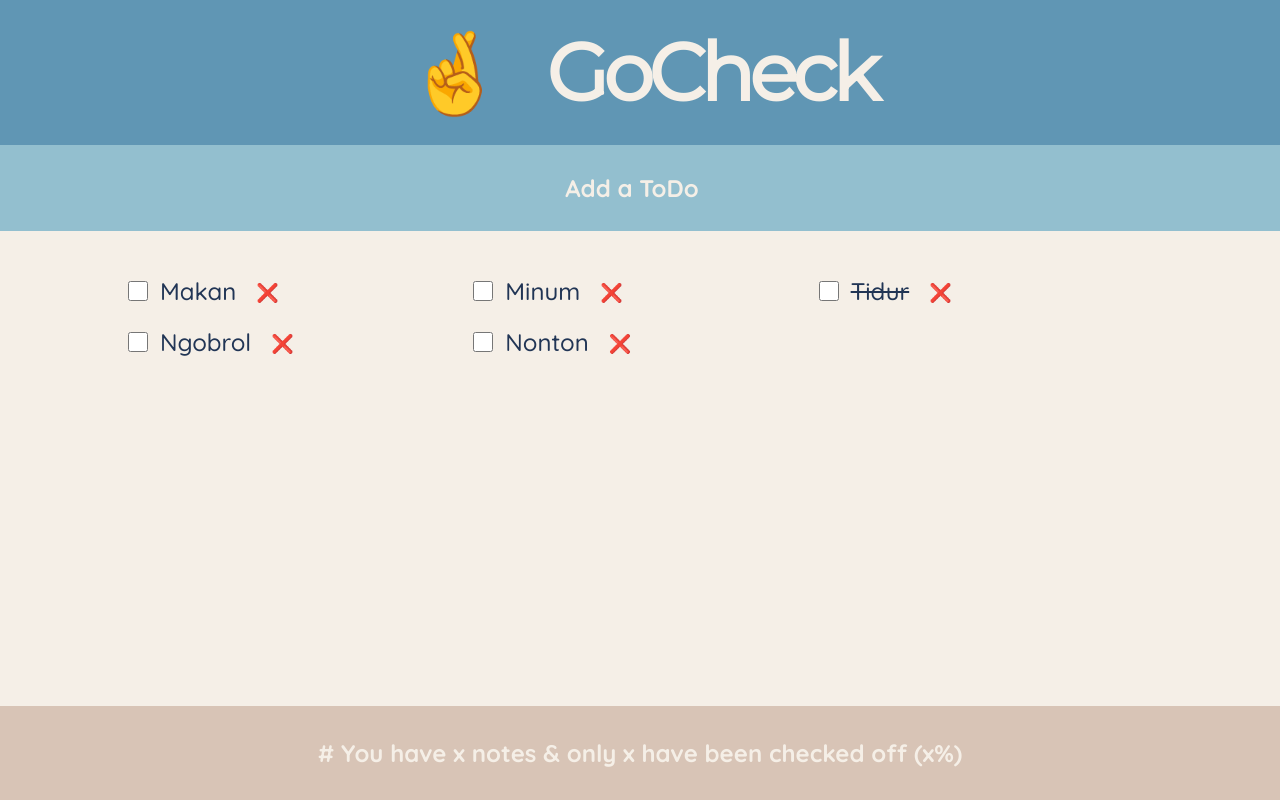
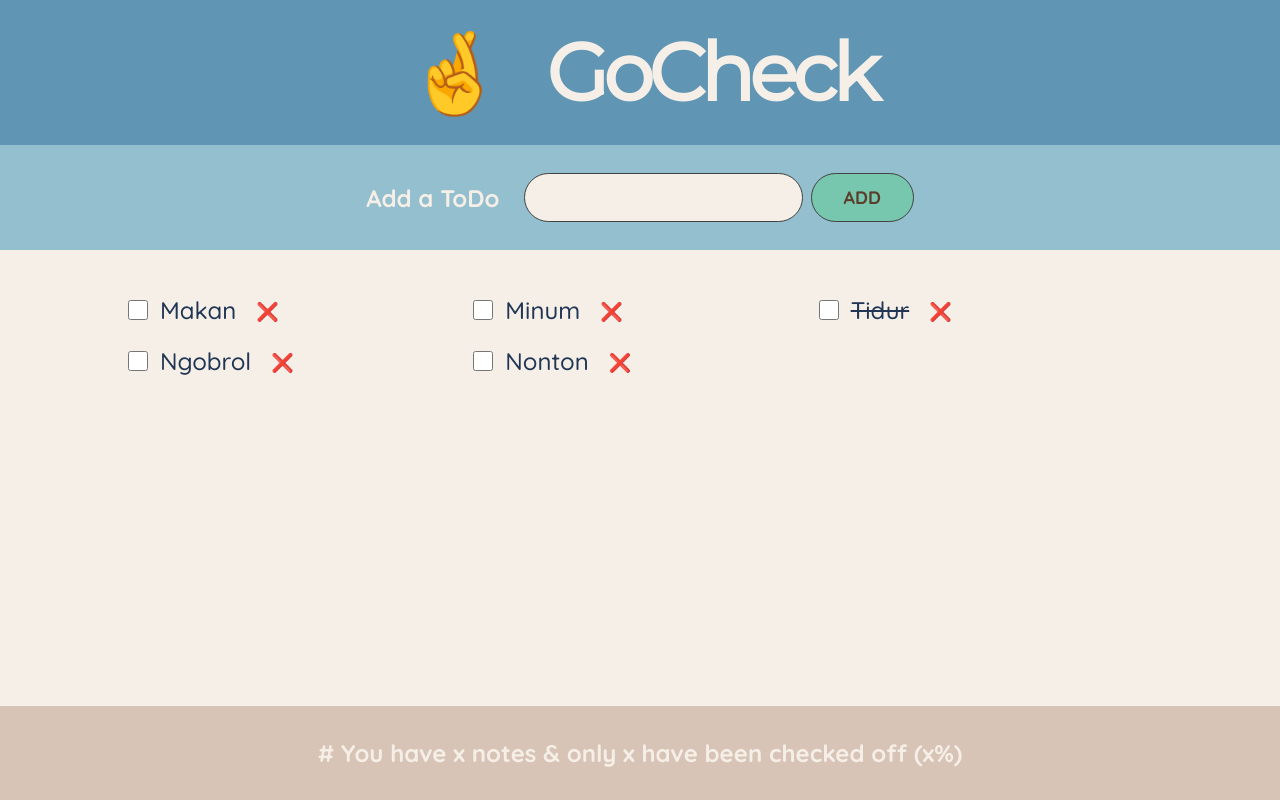
Before and after one commit to Elcand/gocheck, a React (Vite) app: page / in a window 1280 px wide. Built offline with nearby package versions, Linux system fonts and the light colour scheme.

Commit message:
make form n event handler

```diff
--- a/src/App.tsx
+++ b/src/App.tsx
@@ -44,10 +44,18 @@
 }
 
 function Form() {
+  function handleSubmit(e: any) {
+    // ini untk contoh penggunaan any
+    e.preventDefault();
+    console.log("refresh manual");
+  }
+
   return (
-    <div className="add-form">
+    <form className="add-form" onSubmit={handleSubmit}>
       <h3>Add a ToDo</h3>
-    </div>
+      <input type="text" name="title" id="" />
+      <button>Add</button>
+    </form>
   );
 }
 
```
